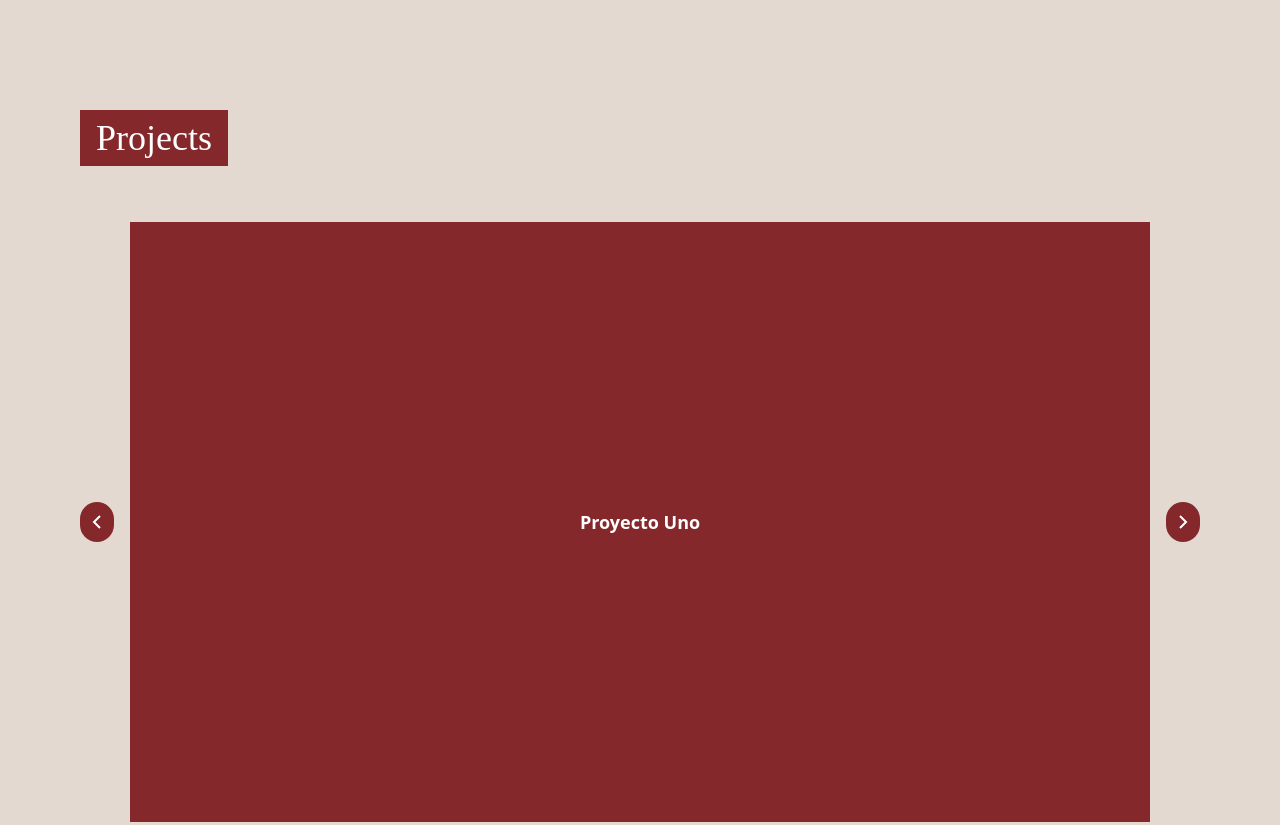
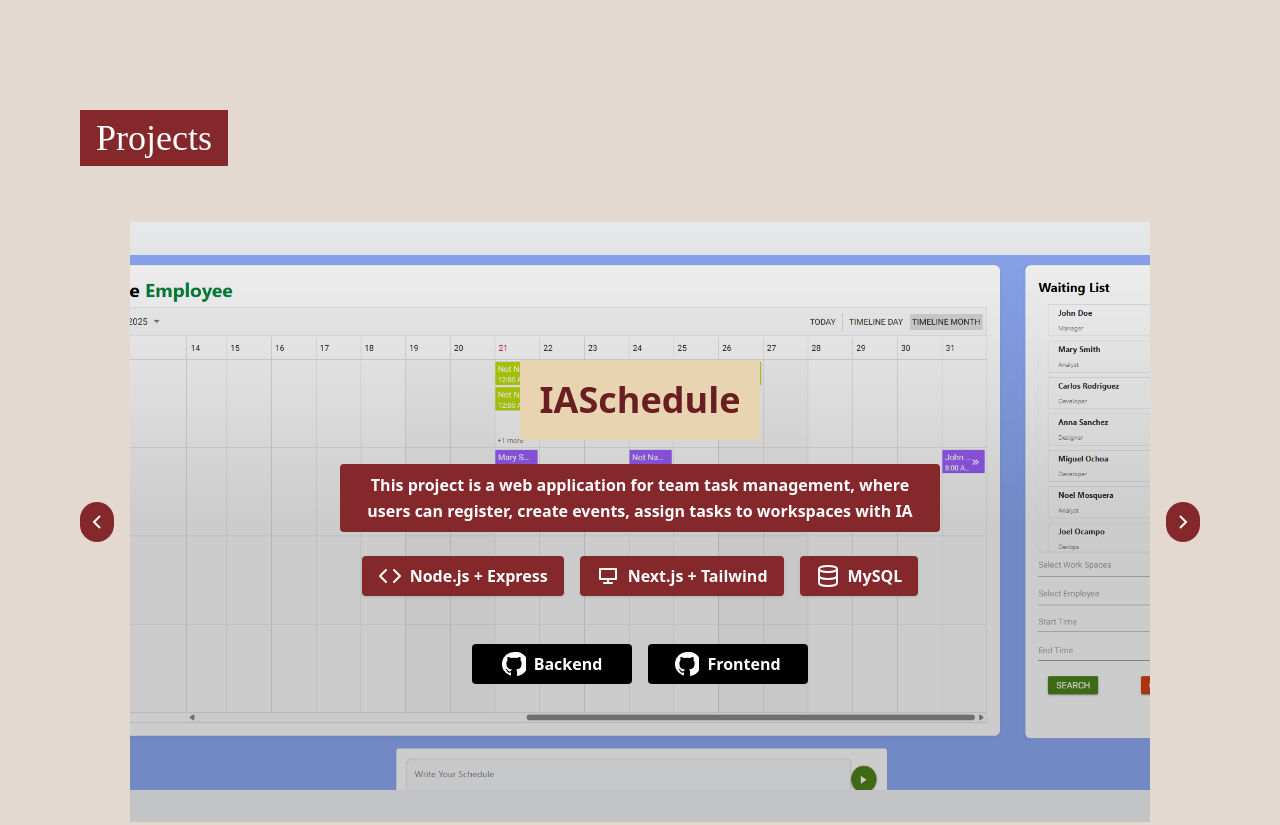
Before and after one commit to TheFilimisco/steadfast-sphere, an Astro site: page / in a window 1280 px wide. Shown: the part 2800-3625 px from the top of the page. Built offline with nearby package versions, Linux system fonts and the light colour scheme; Astro itself is replaced by a stand-in of ours; a web font is replaced by a local one.

Commit message:
add  components about projects

```diff
--- a/src/components/AboutMe.astro
+++ b/src/components/AboutMe.astro
@@ -20,7 +20,7 @@
       <h3 class="font-['Gloock'] font-light text-2xl sm:text-3xl md:text-4xl bg-[#F2F2F2] inline-block p-3 mt-4">
         FullStack Developer and Artist
       </h3>
-      <p class="font-['Gloock'] font-extralight p-4 sm:p-6 md:p-8 text-base sm:text-lg md:text-2xl text-white">
+      <p class="font-extralight p-4 sm:p-6 md:p-8 text-base sm:text-lg md:text-3xl text-white">
         I'm a full-stack developer with an artistic twist.
         I love bringing websites and mobile apps to life with style.
         I'm into databases, currently studying software development (DAM), and seriously obsessed with art and code.
--- a/src/components/Carousel.jsx
+++ b/src/components/Carousel.jsx
@@ -3,14 +3,7 @@
 import { motion, AnimatePresence } from "framer-motion";
 import { forwardRef, useState } from "react";
 
-// Puedes reemplazar esto con tus proyectos reales
-const projects = [
-  { id: 1, color: "#85282b", name: "Proyecto Uno" },
-  { id: 2, color: "#E8D4B1", name: "Proyecto Dos" },
-  { id: 3, color: "#000000", name: "Proyecto Tres" },
-];
-
-export default function ProjectCarousel() {
+export default function ProjectCarousel({ projects }) {
   const [selected, setSelected] = useState(0);
   const [direction, setDirection] = useState(1);
 
@@ -20,7 +13,7 @@
   }
 
   const current = projects[selected];
-  const bgColor = current.color;
+  const bgColor = current.data.color;
 
   return (
     <div className="flex items-center justify-center gap-4 py-8">
@@ -39,7 +32,14 @@
             key={current.id}
             direction={direction}
             color={bgColor}
-            name={current.name}
+            name={current.data.title}
+            routeImg={current.data.img}
+            description={current.data.description}
+            backend={current.data.backend}
+            frontend={current.data.frontend}
+            database={current.data.database}
+            repositoryBackend={current.data.repository_backend}
+            repositoryFrontend={current.data.repository_frontend}
           />
         </AnimatePresence>
       </div>
@@ -56,7 +56,21 @@
   );
 }
 
-const Slide = forwardRef(function Slide({ color, name, direction }, ref) {
+const Slide = forwardRef(function Slide(
+  {
+    color,
+    name,
+    direction,
+    routeImg,
+    description,
+    backend,
+    frontend,
+    database,
+    repositoryFrontend,
+    repositoryBackend,
+  },
+  ref
+) {
   return (
     <motion.div
       ref={ref}
@@ -67,7 +81,121 @@
       className="absolute w-300 h-150 rounded-xl flex items-center justify-center text-white text-lg font-semibold shadow-md"
       style={{ backgroundColor: color }}
     >
-      {name}
+      <div
+        className="w-full h-screen bg-gray-100 flex flex-col items-center justify-center gap-8 p-4 relative"
+        style={{
+          backgroundImage: `url(./${routeImg})`,
+          backgroundSize: "contain",
+          backgroundRepeat: "no-repeat",
+          backgroundPosition: "center",
+        }}
+      >
+        <div className="absolute inset-0 bg-gradient-to-t from-black/20 via-black/20 to-transparent z-0"></div>
+
+        <div className="z-10 flex flex-col items-center gap-6">
+          <h1 className="text-3xl md:text-4xl font-bold text-[#691e21] p-3 md:p-5 bg-[#E8D4B1] text-center">
+            {name}
+          </h1>
+
+          <p
+            className={`
+            text-white
+            text-sm md:text-base
+            text-center
+            leading-relaxed
+            max-w-xs sm:max-w-sm md:max-w-[600px]
+            break-words
+            px-4 py-2
+            bg-[${color}]
+            rounded
+          `}
+          >
+            {description}
+          </p>
+
+          {/* Botones Backend / Frontend / Database */}
+          <div className="flex flex-col md:flex-row gap-4 w-full items-center justify-center">
+            {[backend, frontend, database].map((text, index) => {
+              const icons = [
+                // Backend icon
+                <svg
+                  key="backend"
+                  xmlns="http://www.w3.org/2000/svg"
+                  className="w-5 h-5 md:w-6 md:h-6"
+                  fill="none"
+                  viewBox="0 0 24 24"
+                  stroke="currentColor"
+                >
+                  <path
+                    strokeLinecap="round"
+                    strokeLinejoin="round"
+                    strokeWidth="2"
+                    d="M16 18l6-6-6-6M8 6l-6 6 6 6"
+                  />
+                </svg>,
+                // Frontend icon
+                <svg
+                  key="frontend"
+                  xmlns="http://www.w3.org/2000/svg"
+                  className="w-5 h-5 md:w-6 md:h-6"
+                  fill="none"
+                  viewBox="0 0 24 24"
+                  stroke="currentColor"
+                >
+                  <path
+                    strokeLinecap="round"
+                    strokeLinejoin="round"
+                    strokeWidth="2"
+                    d="M4 5h16v10H4z M12 15v4m-4 0h8"
+                  />
+                </svg>,
+                // Database icon
+                <svg
+                  key="database"
+                  xmlns="http://www.w3.org/2000/svg"
+                  className="w-5 h-5 md:w-6 md:h-6"
+                  fill="none"
+                  viewBox="0 0 24 24"
+                  stroke="currentColor"
+                  strokeWidth="2"
+                >
+                  <ellipse cx="12" cy="5" rx="9" ry="3" />
+                  <path d="M3 5v14c0 1.66 4.03 3 9 3s9-1.34 9-3V5" />
+                  <path d="M3 12c0 1.66 4.03 3 9 3s9-1.34 9-3" />
+                </svg>,
+              ];
+
+              return (
+                <button
+                  key={text}
+                  className={`bg-[${color}] flex items-center gap-2 text-white px-4 py-2 text-sm md:text-base rounded shadow hover:bg-[#691e21] transition`}
+                >
+                  {icons[index]}
+                  {text}
+                </button>
+              );
+            })}
+          </div>
+
+          {/* Repositorios */}
+          <div className="flex flex-col md:flex-row gap-4 mt-6 w-full items-center justify-center">
+            <a
+              href={repositoryBackend}
+              className="flex items-center justify-center gap-2 w-40 h-10 bg-black text-white font-semibold rounded hover:bg-[#E8D4B1] hover:text-black transition text-sm md:text-base"
+            >
+              <GitHubIcon />
+              Backend
+            </a>
+            <a
+              href={repositoryFrontend}
+              className="flex items-center justify-center gap-2 w-40 h-10 bg-black text-white font-semibold rounded hover:bg-[#E8D4B1] hover:text-black transition text-sm md:text-base"
+            >
+              <GitHubIcon />
+              Frontend
+            </a>
+          </div>
+        </div>
+      </div>
     </motion.div>
   );
 });
@@ -100,3 +228,15 @@
     </svg>
   );
 }
+
+function GitHubIcon() {
+  return (
+    <svg
+      className="w-5 h-5 md:w-6 md:h-6"
+      fill="currentColor"
+      viewBox="0 0 24 24"
+    >
+      <path d="M12 0a12 12 0 00-3.8 23.4c.6.1.8-.3.8-.6v-2.2c-3.3.7-4-1.6-4-1.6a3.1 3.1 0 00-1.3-1.7c-1-.6 0-.6 0-.6a2.5 2.5 0 011.9 1.3 2.6 2.6 0 003.5 1 2.7 2.7 0 01.8-1.6c-2.7-.3-5.5-1.3-5.5-6a4.7 4.7 0 011.2-3.3 4.3 4.3 0 01.1-3.2s1-.3 3.3 1.2a11.3 11.3 0 016 0c2.3-1.5 3.3-1.2 3.3-1.2a4.3 4.3 0 01.1 3.2 4.7 4.7 0 011.2 3.3c0 4.7-2.8 5.7-5.5 6a3 3 0 01.9 2.4v3.5c0 .3.2.7.8.6A12 12 0 0012 0z" />
+    </svg>
+  );
+}
--- a/src/components/ExpandCard.jsx
+++ b/src/components/ExpandCard.jsx
@@ -48,7 +48,7 @@
           >
             <div className="flex flex-col gap-3 sm:flex-row ">
               {skills.map((skill) => (
-                <p className="px-2 py-1 sm:px-4 sm:py-3 bg-[#85282b] text-white rounded-lg hover:bg-[#5a1618] text-sm sm:text-base">
+                <p className="px-2 py-1 sm:px-4 sm:py-3 bg-[#85282b] text-white rounded-lg hover:bg-[#5a1618] text-sm sm:text-2xl">
                   {skill}
                 </p>
               ))}
--- a/src/components/Projects.astro
+++ b/src/components/Projects.astro
@@ -1,6 +1,12 @@
 ---
 import Filigram from "./filigram/Filigram.astro"
 import ProjectCarousel from "./Carousel"
+
+import { getCollection } from "astro:content";
+
+const projects = await getCollection("projects");
+export const prerender = true
+
 ---
 <section >
     <Filigram/>
@@ -10,7 +16,7 @@
       </h2>
 
       <div class="mt-6">
-            <ProjectCarousel client:load />
+            <ProjectCarousel projects={projects} client:load />
       </div>
       </div>
     <Filigram/>
--- a/src/content/config.ts
+++ b/src/content/config.ts
@@ -0,0 +1,19 @@
+import { defineCollection, z } from "astro:content";
+// z -> zad schema
+
+const projects = defineCollection({
+  schema: z.object({
+    id: z.number(),
+    title: z.string(),
+    color: z.string(),
+    description: z.string(),
+    backend: z.string(),
+    img: z.string(),
+    frontend: z.string(),
+    database: z.string(),
+    repository_frontend: z.string(),
+    repository_backend: z.string(),
+  }),
+});
+
+export const collections = { projects };
--- a/src/content/projects/project-1.md
+++ b/src/content/projects/project-1.md
@@ -0,0 +1,12 @@
+---
+id: 1
+title: "IASchedule"
+color: "#85282b"
+description: "This project is a web application for team task management, where users can register, create events, assign tasks to workspaces with IA"
+backend: "Node.js + Express"
+frontend: "Next.js + Tailwind"
+database: "MySQL"
+img: "project1.png"
+repository_frontend: "https://github.com/StephenDC-UwU/schedule_employee_next_js_.git"
+repository_backend: "https://github.com/StephenDC-UwU/calendar_employees.git"
+---
--- a/src/content/projects/project-2.md
+++ b/src/content/projects/project-2.md
@@ -0,0 +1,12 @@
+---
+id: 2
+title: "Coming Soon"
+color: "#E8D4B1"
+description: "Coming"
+backend: "..."
+frontend: "..."
+database: "..."
+img: "project1.jpg"
+repository_frontend: "https://github.com/StephenDC-UwU/schedule_employee_next_js_.git"
+repository_backend: "https://github.com/StephenDC-UwU/calendar_employees.git"
+---
--- a/src/content/projects/project-3.md
+++ b/src/content/projects/project-3.md
@@ -0,0 +1,12 @@
+---
+id: 3
+title: "Coming Soon"
+color: "#00000"
+description: "Coming"
+backend: "..."
+frontend: "..."
+database: "..."
+img: "project1.jpg"
+repository_frontend: "https://github.com/StephenDC-UwU/schedule_employee_next_js_.git"
+repository_backend: "https://github.com/StephenDC-UwU/calendar_employees.git"
+---
```
Also changed, not shown: src/components/ContactForm.jsx (+4 -4 lines), public/project1.png (added).
